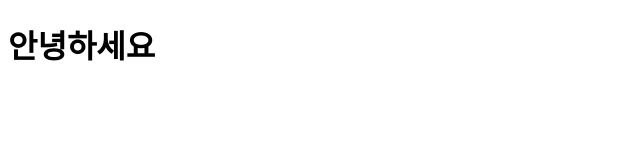
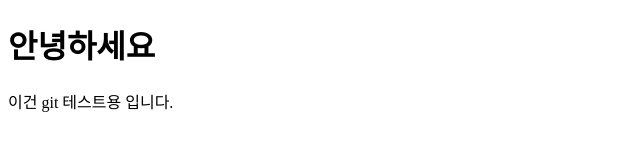
Before and after one commit to Min-Jihong/gitTest, a plain HTML site: page WebContent/index.html in a window 1280 px wide. Shown: the whole page, without its empty margins (0-640 px from the left). Drawn offline with Linux system fonts and the light colour scheme.

Commit message:
테스트로 local에 commit 만 해보기

```diff
--- a/WebContent/index.html
+++ b/WebContent/index.html
@@ -7,5 +7,6 @@
 </head>
 <body>
 	<h1 id="test">test</h1>
+	<p id="pTag"></p>
 </body>
 </html>
--- a/WebContent/index.js
+++ b/WebContent/index.js
@@ -3,4 +3,5 @@
  */
 window.onload = function(){
 	 document.getElementById("test").innerText = "안녕하세요";
+	 document.getElementById("pTag").innerText = "이건 git 테스트용 입니다.";
 }
```
